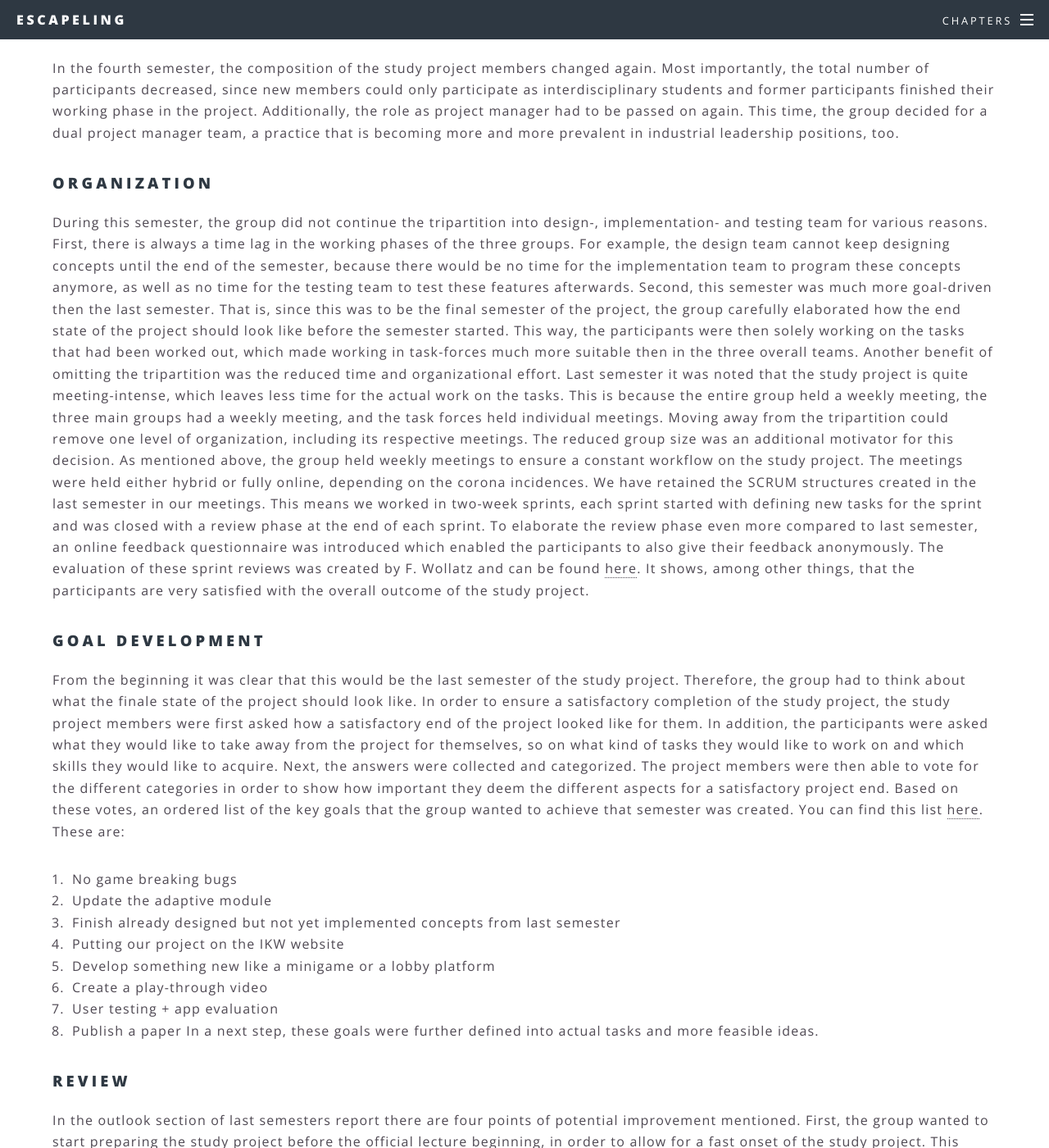
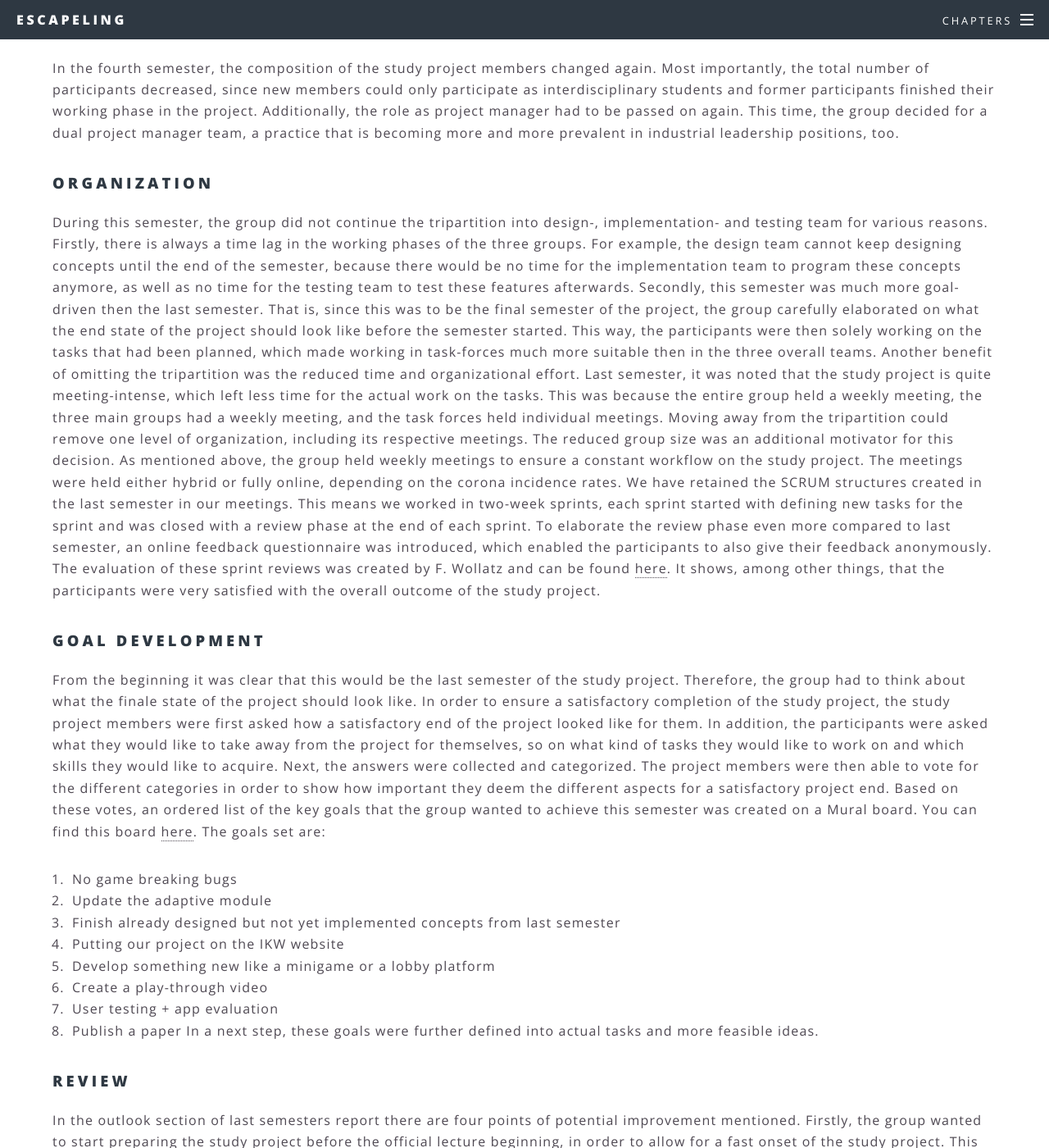
Before and after one commit to ALLUOS/ALLUOS.github.io, a Jekyll site: the page built from _posts/2021-04-04-overview.md, in a window 1280 px wide and 1400 px high, scrolled down 7327 px. Shown: the whole window at 82% size. Built offline with Jekyll 4.4.1, drawn with Linux system fonts in a browser that asks for light colours; some of the changed text lies outside the part shown.

Commit message:
Update 2021-04-04-overview.md
implemented minor review suggestions

```diff
--- a/_posts/2021-04-04-overview.md
+++ b/_posts/2021-04-04-overview.md
@@ -185,14 +185,14 @@ Additionally, the role as project manager had to be passed on again. This time,
 
 ### Organization
 
-During this semester, the group did not continue the tripartition into design-, implementation- and testing team for various reasons. First, there is always a time lag in the working phases of the three groups. For example, the design team cannot keep designing concepts until the end of the semester, because there would be no time for the implementation team to program these concepts anymore, as well as no time for the testing team to test these features afterwards. Second, this semester was much more goal-driven then the last semester. That is, since this was to be the final semester of the project, the group carefully elaborated how the end state of the project should look like before the semester started. This way, the participants were then solely working on the tasks that had been worked out, which made working in task-forces much more suitable then in the three overall teams.
-Another benefit of omitting the tripartition was the reduced time and organizational effort. Last semester it was noted that the study project is quite meeting-intense, which leaves less time for the actual work on the tasks. This is because the entire group held a weekly meeting, the three main groups had a weekly meeting, and the task forces held individual meetings. Moving away from the tripartition could remove one level of organization, including its respective meetings. The reduced group size was an additional motivator for this decision.
-As mentioned above, the group held weekly meetings to ensure a constant workflow on the study project. The meetings were held either hybrid or fully online, depending on the corona incidences. We have retained the SCRUM structures created in the last semester in our meetings. This means we worked in two-week sprints, each sprint started with defining new tasks for the sprint and was closed with a review phase at the end of each sprint. To elaborate the review phase even more compared to last semester, an online feedback questionnaire was introduced which enabled the participants to also give their feedback anonymously. The evaluation of these sprint reviews was created by F. Wollatz and can be found [here]({{ "" | absolute_url }}/assets/pdfs/SprintReviews.pdf). It shows, among other things, that the participants are very satisfied with the overall outcome of the study project.
+During this semester, the group did not continue the tripartition into design-, implementation- and testing team for various reasons. Firstly, there is always a time lag in the working phases of the three groups. For example, the design team cannot keep designing concepts until the end of the semester, because there would be no time for the implementation team to program these concepts anymore, as well as no time for the testing team to test these features afterwards. Secondly, this semester was much more goal-driven then the last semester. That is, since this was to be the final semester of the project, the group carefully elaborated on what the end state of the project should look like before the semester started. This way, the participants were then solely working on the tasks that had been planned, which made working in task-forces much more suitable then in the three overall teams.
+Another benefit of omitting the tripartition was the reduced time and organizational effort. Last semester, it was noted that the study project is quite meeting-intense, which left less time for the actual work on the tasks. This was because the entire group held a weekly meeting, the three main groups had a weekly meeting, and the task forces held individual meetings. Moving away from the tripartition could remove one level of organization, including its respective meetings. The reduced group size was an additional motivator for this decision.
+As mentioned above, the group held weekly meetings to ensure a constant workflow on the study project. The meetings were held either hybrid or fully online, depending on the corona incidence rates. We have retained the SCRUM structures created in the last semester in our meetings. This means we worked in two-week sprints, each sprint started with defining new tasks for the sprint and was closed with a review phase at the end of each sprint. To elaborate the review phase even more compared to last semester, an online feedback questionnaire was introduced, which enabled the participants to also give their feedback anonymously. The evaluation of these sprint reviews was created by F. Wollatz and can be found [here]({{ "" | absolute_url }}/assets/pdfs/SprintReviews.pdf). It shows, among other things, that the participants were very satisfied with the overall outcome of the study project.
 
 ### Goal Development
 
 From the beginning it was clear that this would be the last semester of the study project. Therefore, the group had to think about what the finale state of the project should look like. In order to ensure a satisfactory completion of the study project, the study project members were first asked how a satisfactory end of the project looked like for them. In addition, the participants were asked what they would like to take away from the project for themselves, so on what kind of tasks they would like to work on and which skills they would like to acquire.
-Next, the answers were collected and categorized. The project members were then able to vote for the different categories in order to show how important they deem the different aspects for a satisfactory project end. Based on these votes, an ordered list of the key goals that the group wanted to achieve that semester was created. You can find this list [here]({{ "" | absolute_url }}/assets/pdfs/GoalDefining_Mural.pdf). These are:
+Next, the answers were collected and categorized. The project members were then able to vote for the different categories in order to show how important they deem the different aspects for a satisfactory project end. Based on these votes, an ordered list of the key goals that the group wanted to achieve this semester was created on a Mural board. You can find this board [here]({{ "" | absolute_url }}/assets/pdfs/GoalDefining_Mural.pdf). The goals set are:
 
 1. No game breaking bugs
 2. Update the adaptive module
@@ -207,7 +207,7 @@ In a next step, these goals were further defined into actual tasks and more feas
 ### Review
 
 In the outlook section of last semesters report there are four points of potential improvement mentioned.
-First, the group wanted to start preparing the study project before the official lecture beginning, in order to allow for a fast onset of the study project. This point of improvement was implemented by clearly defining the goals and task of the project before the lecture time. On the downside, this way the interdisciplinary participants could not take part in the overall goal setting process, however, this proceeding has the advantage, that only students who know the study project very well and who have worked on it quite intense set it’s goals. In addition, knowing what tasks there will be makes it easer for new members to decided if they want to join the project or not.
+Firstly, the group wanted to start preparing the study project before the official lecture beginning, in order to allow for a fast onset of the study project. This point of improvement was implemented by clearly defining the goals and task of the project before the lecture time. On the downside, this way the interdisciplinary participants could not take part in the overall goal setting process, however, this proceeding has the advantage, that only students who know the study project very well and who have worked on it quite intense set it’s goals. In addition, knowing what tasks there will be makes it easer for new members to decided if they want to join the project or not.
 Other points of improvement became obsolete with the new, smaller group and the changed organization structures. For example, eliminating the tripartition into design, testing and implementation team made it no longer necessary to elect team leaders for each group. The same goes for electing a Scrum Master or establishing best practice guidelines for communication and collaboration matters.
 As mentioned above, all the goals the study project members set at the beginning of this semester were achieved, which is reflected in the high level of satisfaction among the study project members.
 
```
